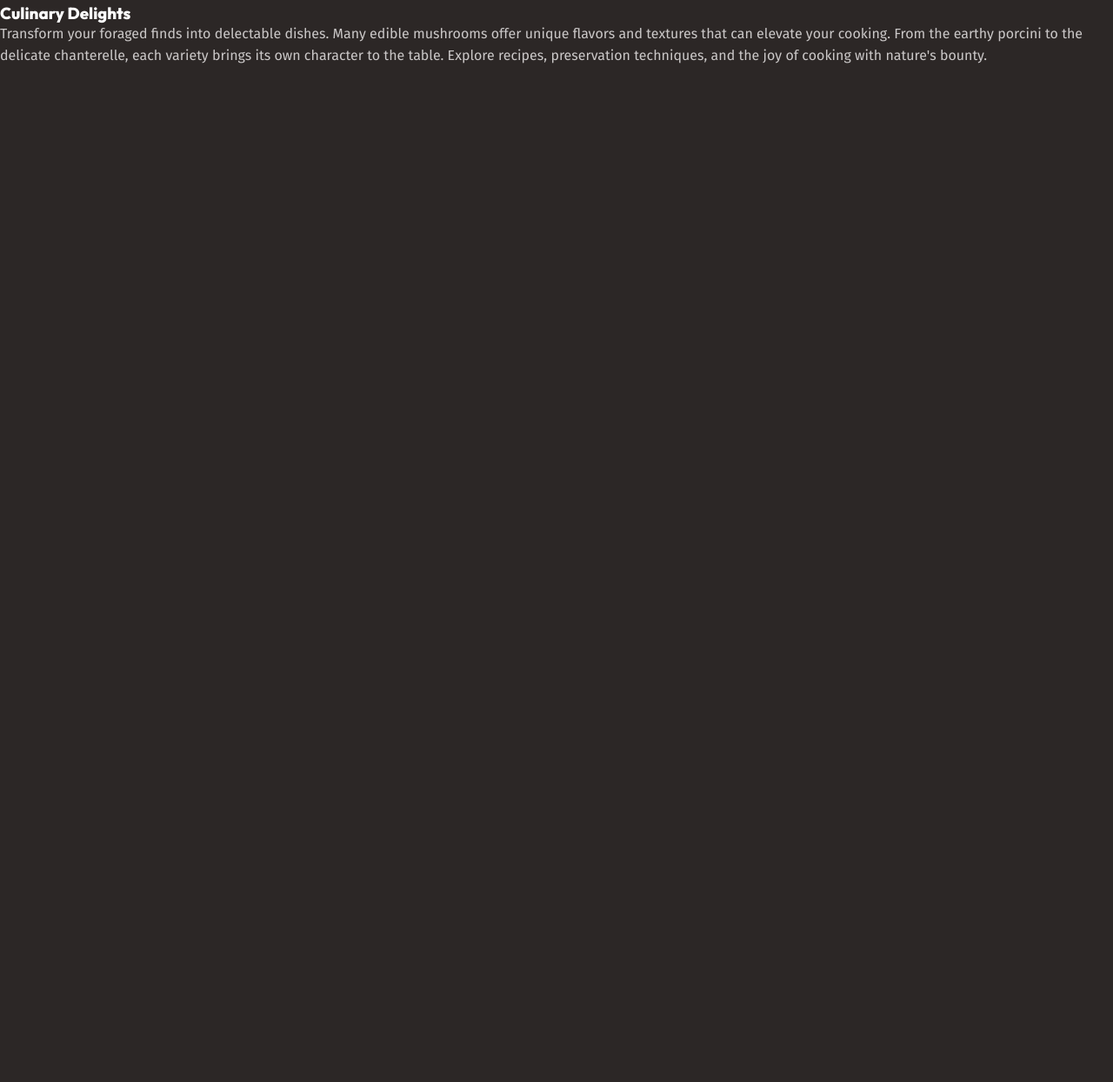
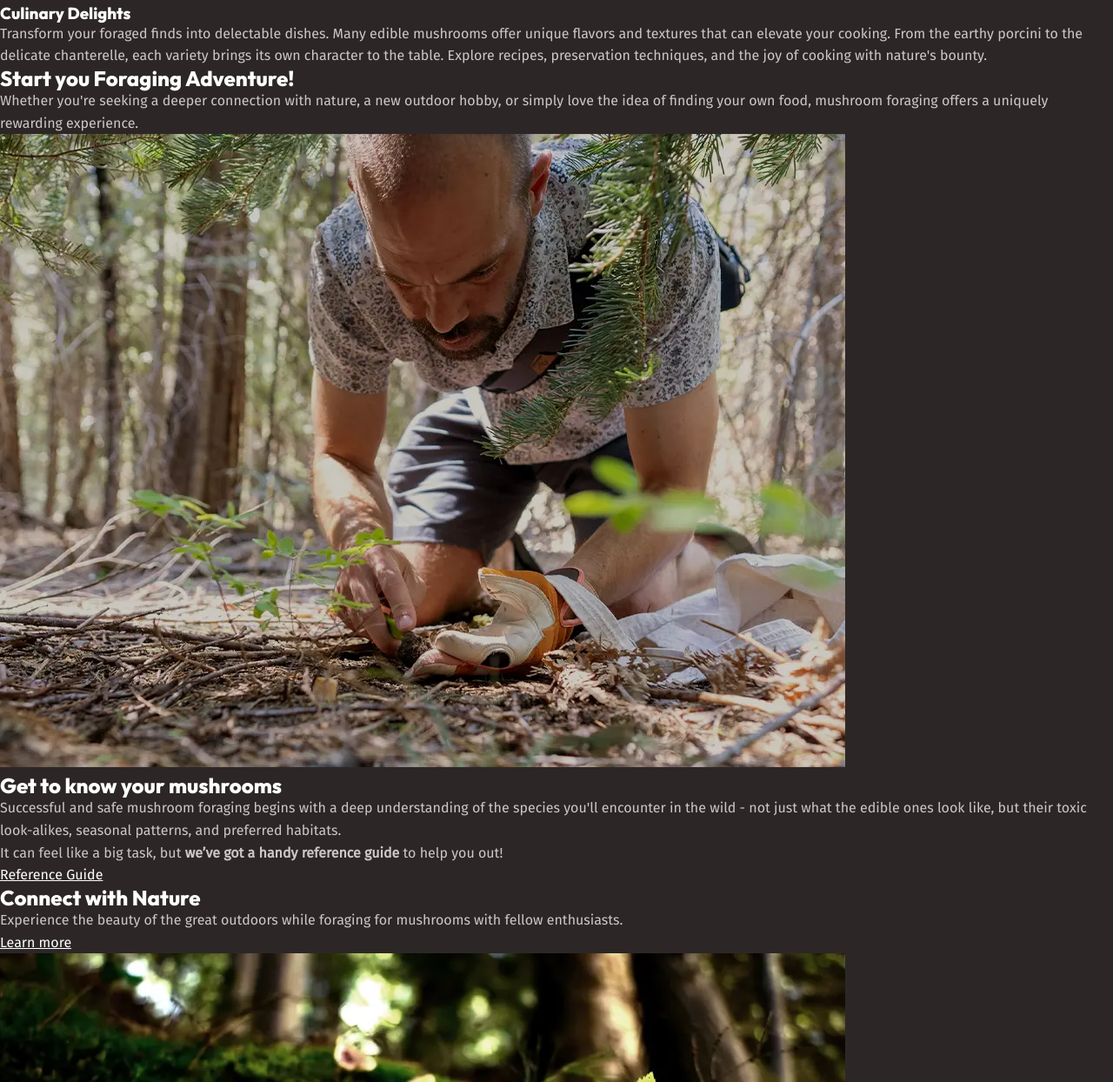
Before and after one commit to andrewteece/fungifinders, a plain HTML site: page index.html in a window 1280 px wide. Shown: the part 1956-3200 px from the top of the page at 87% size. Before the commit the page ends 2033 px from the top, so only its background shows below. Drawn offline with Linux system fonts and the light colour scheme.

Commit message:
get to know and footer sections

```diff
--- a/index.html
+++ b/index.html
@@ -117,6 +117,86 @@
           </div>
         </div>
       </section>
+
+      <section class="background-accent section" data-padding="compact">
+        <div class="wrapper" data-width="narrow">
+          <div class="text-center font-size-lg">
+            <h2 class="section-title">
+              Start you <span>Foraging Adventure!</span>
+            </h2>
+            <p>
+              Whether you're seeking a deeper connection with nature, a new
+              outdoor hobby, or simply love the idea of finding your own food,
+              mushroom foraging offers a uniquely rewarding experience.
+            </p>
+          </div>
+        </div>
+      </section>
+
+      <section class="background-extra-dark section">
+        <div class="wrapper" data-width="wide">
+          <div class="equal-columns">
+            <!-- 2 columns -->
+            <div>
+              <img
+                src="/assets/get-to-know.webp"
+                alt="A man on his hands and knees carefully digging a mushroom out of the forest floor"
+              />
+            </div>
+            <div class="font-size-lg">
+              <h2 class="section-title">Get to know your mushrooms</h2>
+              <p>
+                Successful and safe mushroom foraging begins with a deep
+                understanding of the species you'll encounter in the wild - not
+                just what the edible ones look like, but their toxic
+                look-alikes, seasonal patterns, and preferred habitats.
+              </p>
+              <p>
+                It can feel like a big task, but
+                <strong>we’ve got a handy reference guide</strong> to help you
+                out!
+              </p>
+              <a href="/mushroom-guide.html" class="button">
+                <span class="visually-hidden">
+                  Get to know your mushrooms by using our handy </span
+                >Reference Guide
+              </a>
+            </div>
+          </div>
+        </div>
+      </section>
+
+      <section class="section">
+        <div class="wrapper" data-width="wide">
+          <div class="equal-columns">
+            <!-- 2 columns -->
+            <div class="font-size-lg">
+              <h2 class="section-title">Connect with Nature</h2>
+              <p>
+                Experience the beauty of the great outdoors while foraging for
+                mushrooms with fellow enthusiasts.
+              </p>
+              <a href="" class="button"
+                >Learn more
+                <span class="visually-hidden">
+                  about mushrooms with our hand mushroom guide
+                </span></a
+              >
+            </div>
+            <div>
+              <img
+                src="/assets/nature.webp"
+                alt="A few small yellowish mushrooms growing on a mossy forest floor"
+              />
+            </div>
+          </div>
+        </div>
+      </section>
     </main>
+
+    <footer class="site-footer">
+      <p>Happy Foraging!</p>
+      <a href="mailto:contact@fungifinders.com">contact@fungifinders.com</a>
+    </footer>
   </body>
 </html>
```
